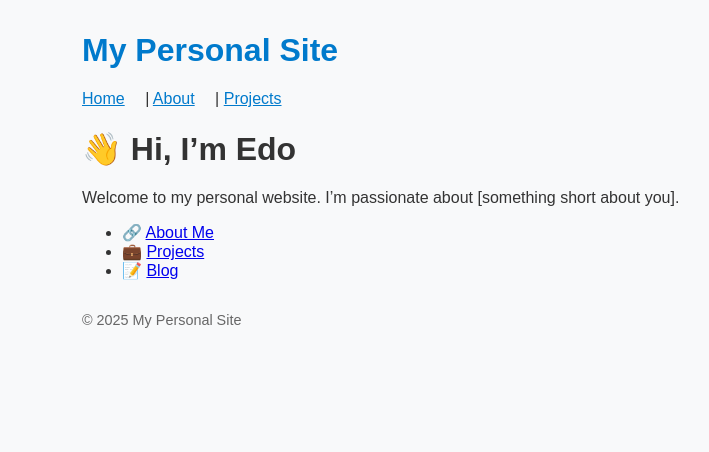
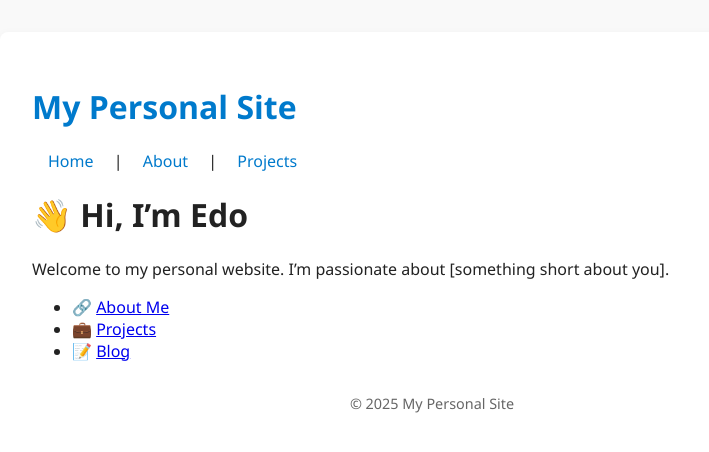
Before and after one commit to edobox/edobox.github.io, a Jekyll site: the page built from index.md, in a window 1280 px wide. Shown: the top 452 px of the page, without its empty margins (208-917 px from the left). Built offline with Jekyll 4.4.1, drawn with Linux system fonts in a browser that asks for light colours.

Commit message:
Design Changes

```diff
--- a/_layouts/default.html
+++ b/_layouts/default.html
@@ -2,8 +2,10 @@
 <html>
   <head>
     <meta charset="UTF-8">
+    <meta name="viewport" content="width=device-width, initial-scale=1">
     <title>{{ page.title }} | {{ site.title }}</title>
     <link rel="stylesheet" href="{{ '/assets/style.css' | relative_url }}">
+    <link rel="icon" href="{{ '/assets/favicon.ico' | relative_url }}">
   </head>
   <body>
     <div class="container">
--- a/assets/style.css
+++ b/assets/style.css
@@ -1,23 +1,36 @@
 body {
-  font-family: sans-serif;
-  margin: 2rem;
-  background: #f8f9fa;
-  color: #333;
+  font-family: 'Segoe UI', Arial, sans-serif;
+  background: #f9f9f9;
+  color: #222;
+  margin: 0;
+  padding: 0;
 }
 header h1 a {
   text-decoration: none;
   color: #007acc;
 }
 nav a {
-  margin-right: 1rem;
   color: #007acc;
+  text-decoration: none;
+  margin: 0 0.5rem;
+  padding: 0.25rem 0.5rem;
+  border-radius: 4px;
+  transition: background 0.2s;
+}
+nav a:hover, nav a.active {
+  background: #e6f2fb;
 }
 .container {
-  max-width: 700px;
-  margin: auto;
+  max-width: 800px;
+  margin: 2rem auto;
+  background: #fff;
+  border-radius: 8px;
+  box-shadow: 0 2px 8px rgba(0,0,0,0.05);
+  padding: 2rem;
 }
 footer {
   margin-top: 2rem;
   font-size: 0.9rem;
   color: #666;
+  text-align: center;
 }
```
